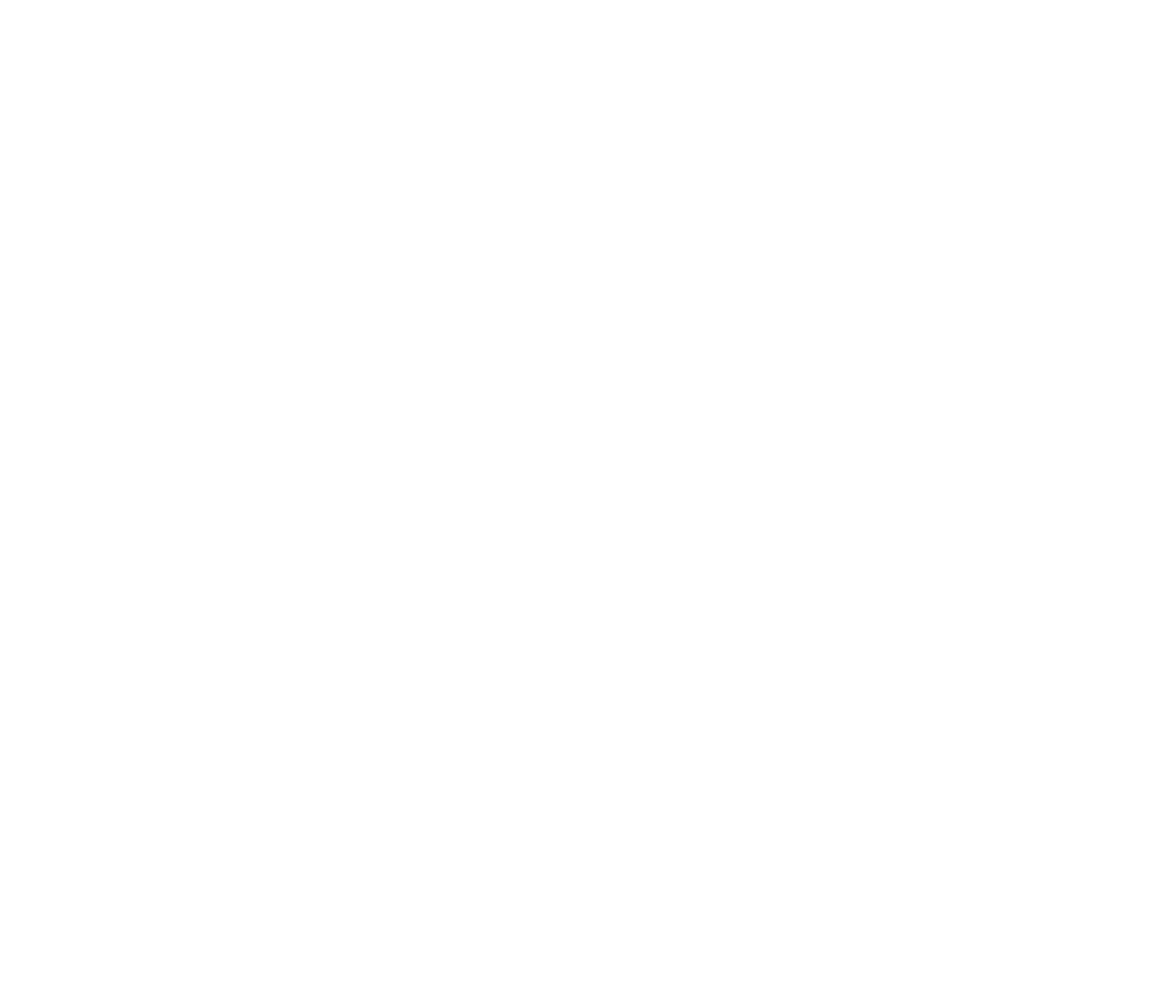
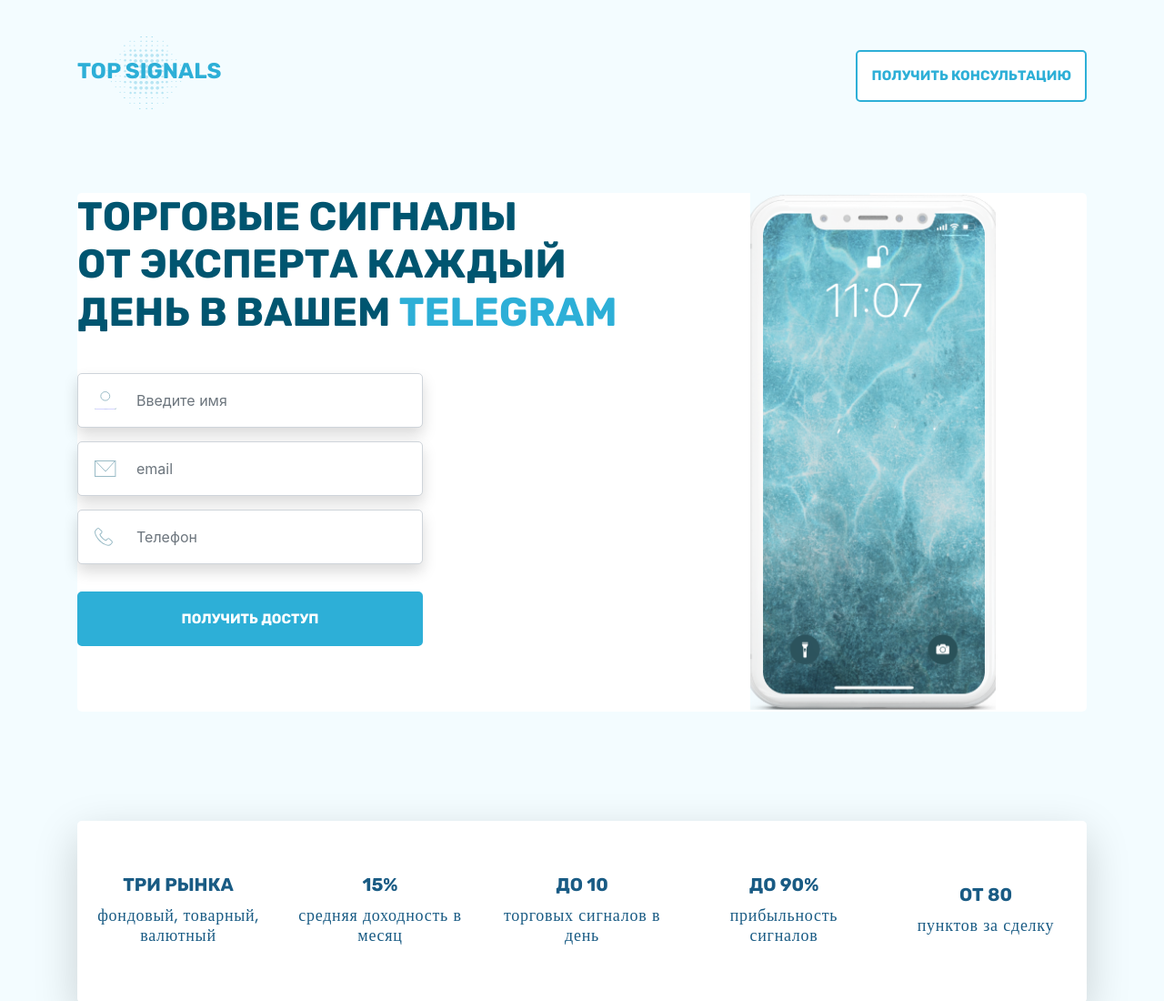
Before and after one commit to AndreyPrudnikoff/testLanding, a website: page index.html in a window 1280 px wide. Shown: the top 1100 px of the page at 91% size. Before the commit the page ends 800 px from the top, so only its background shows below. Drawn offline with nearby package versions, Linux system fonts and the light colour scheme.

Commit message:
version 1.1

```diff
--- /dev/null
+++ b/gulpfile.js
@@ -0,0 +1,26 @@
+const gulp = require('gulp');
+const browserSync = require('browser-sync').create();
+const reload = browserSync.reload;
+const scss = require('gulp-sass');
+const cleanCss = require('gulp-clean-css');
+const rename = require('gulp-rename');
+
+gulp.task('compile-scss', () => {
+    return gulp.src('./styles/*.scss')
+        .pipe(scss())
+        .pipe(cleanCss())
+        .pipe(rename('style.css'))
+        .pipe(gulp.dest('./styles/'));
+});
+
+gulp.task('watcher', function () {
+    browserSync.init({
+        server: {
+            baseDir: "./"
+        }
+    });
+
+    gulp.watch("*.html").on("change", reload);
+    gulp.watch("./styles/*.scss").on("change", reload);
+    gulp.watch('./styles/*.scss', gulp.series('compile-scss'), reload);
+});
--- a/index.html
+++ b/index.html
@@ -2,10 +2,86 @@
 <html lang="en">
 <head>
     <meta charset="UTF-8">
-    <title>Title</title>
-    <link rel="stylesheet" href="style.css">
+    <title>Landing</title>
+    <link rel="stylesheet" href="https://stackpath.bootstrapcdn.com/bootstrap/4.5.2/css/bootstrap.min.css">
+    <link rel="stylesheet" href="styles/style.css">
+    <link href="https://fonts.googleapis.com/css2?family=Rubik:wght@700&display=swap" rel="stylesheet">
+    <link href="https://fonts.googleapis.com/css2?family=Poppins&display=swap" rel="stylesheet">
 </head>
 <body>
+<header class="container d-flex justify-content-between">
+    <div class="wrap_logo d-flex">
+        <img src="./img/bg_logo.png" alt="logo">
+        <a href="#" class="logo_header">top signals</a>
+    </div>
+    <button class="btn">получить консультацию</button>
+</header>
+<main class="container">
+    <section class="d-flex justify-content-between">
+    <div class="wrap_content">
+        <h1>ТОРГОВЫЕ СИГНАЛЫ <br> ОТ ЭКСПЕРТА КАЖДЫЙ <br> ДЕНЬ В ВАШЕМ <a href="#">TELEGRAM</a></h1>
+        <form>
+            <input class="user form-control shadow" type="text" placeholder="Введите имя">
+            <input class="email form-control shadow" type="email" placeholder="email">
+            <input class="tel form-control shadow" type="tel" placeholder="Телефон">
+            <button class="btn">получить ДОСТУП</button>
+        </form>
+    </div>
+    <div class="main_bg"></div>
+    </section>
+    <section class="profit shadow-lg d-flex justify-content-around">
+        <div>
+            <h2>три рынка</h2>
+            <h3>фондовый, товарный, валютный</h3>
+        </div>
+        <div>
+            <h2>15%</h2>
+            <h3>средняя доходность в месяц</h3>
+        </div>
+        <div>
+            <h2>до 10</h2>
+            <h3>торговых сигналов в день</h3>
+        </div>
+        <div>
+            <h2>до 90%</h2>
+            <h3>прибыльность сигналов</h3>
+        </div>
+        <div>
+            <h2>от 80</h2>
+            <h3>пунктов за сделку</h3>
+        </div>
+    </section>
+    <section class="last">
+        <h2>КАК НАЧАТЬ ЗАРАБАТЫВАТЬ НА СИГНАЛАХ</h2>
+        <div class="wrap_grid">
+            <div class="shadow">
+                <h2>Кто разработчик?</h2>
+                <h3>Торговые сигналы базируются
+                    на стратегиях, которые разрабатывают управляющие активами
+                </h3>
+            </div>
+            <div class="shadow">
+                <h2>Как протестировать?</h2>
+                <h3>Убедиться в том, что торговые сигналы прибыльные, можно, протестировав роботов, которые их присылают</h3>
+            </div>
+            <div class="shadow">
+                <h2>Как это работает?</h2>
+                <h3>Торговые сигналы будут приходить вам в Телеграм-канал, а вы будете открывать и закрывать сделки
+                    в телефоне</h3>
+            </div>
+            <div class="shadow">
+                <h2>Как снизить риски при торговле сигналами?</h2>
+                <h3>Сигналы можно протестировать
+                    на демо счете в течение недели, затем начать торговать минимальными объемами </h3>
+            </div>
+            <div>
+                <img src="./img/phone.png" alt="">
+            </div>
+        </div>
+    </section>
+</main>
+
+<script src="https://stackpath.bootstrapcdn.com/bootstrap/4.5.2/js/bootstrap.min.js"></script>
 <script src="script.js"></script>
 </body>
 </html>
--- a/style.scss
+++ /dev/null
@@ -1,8 +0,0 @@
-body, html {
-  box-sizing: border-box;
-}
-*, *:after, *:before {
-  box-sizing: inherit;
-  margin: 0;
-  padding: 0;
-}
--- /dev/null
+++ b/styles/style.scss
@@ -0,0 +1,213 @@
+$bg_color: #F3FCFF;
+$primary-color: #005570;
+$secondary-color: #2DAFD7;
+
+
+body, html {
+  box-sizing: border-box;
+  padding-top: 20px;
+}
+
+body {
+  background-color: $bg_color;
+
+}
+
+*, *:after, *:before {
+  box-sizing: inherit;
+}
+
+a, button {
+  text-transform: uppercase;
+  font-family: Rubik;
+  font-style: normal;
+  font-weight: bold;
+}
+
+a:hover {
+  text-decoration: none;
+}
+
+h1 {
+  font-family: 'Rubik', sans-serif;
+  font-weight: bold;
+  font-size: 44px;
+  color: $primary-color;
+  margin-bottom: 40px;
+  a {
+    color: $secondary-color;
+  }
+
+  a:hover {
+    color: $secondary-color;
+  }
+}
+
+header.container {
+  margin-bottom: 100px;
+}
+
+header, main > form {
+  .btn {
+    background-color: #fff;
+    color: $secondary-color;
+    border: 2px solid #2DAFD7;
+    border-radius: 5px;
+    margin-top: 1em;
+    line-height: 150%;
+    font-size: 15px;
+    padding: 15px;
+    transition: color .5s, background-color .5s;
+  }
+
+  .btn:hover {
+    background-color: $secondary-color;
+    color: #fff;
+  }
+  .btn:active {
+    transform: scale(0.98);
+  }
+}
+
+.wrap_logo {
+  position: relative;
+
+  img {
+    position: absolute;
+    top: 0;
+    left: 2em;
+  }
+
+  .logo_header {
+    margin-top: 1em;
+    font-size: 24px;
+    line-height: 28px;
+    color: $secondary-color;
+  }
+}
+
+section {
+  margin-bottom: 120px;
+  background-color: #fff;
+  border-radius: 5px;
+  div {
+    h2 {
+      font-family: Rubik;
+      font-style: normal;
+      font-weight: bold;
+      font-size: 20px;
+      line-height: 150%;
+      text-align: center;
+      text-transform: uppercase;
+      color: #195B84;
+    }
+    h3 {
+      font-family: Poppins;
+      font-style: normal;
+      font-weight: normal;
+      font-size: 18px;
+      line-height: 122.6%;
+      text-align: center;
+      letter-spacing: 0.04em;
+      color: #195B84;
+    }
+  }
+  .main_bg {
+    width: 270px;
+    height: 570px;
+    background: url(/img/phone.png);
+    background-repeat: no-repeat;
+    background-size: cover;
+    background-position: center;
+    margin-right: 100px;
+  }
+  form {
+    .btn {
+      background-color: $secondary-color;
+      color: #fff;
+      border: 2px solid $secondary-color;
+      border-radius: 5px;
+      margin-top: 1em;
+      line-height: 150%;
+      font-size: 15px;
+      padding: 15px;
+    }
+
+    .btn:hover {
+      background-color: #fff;
+      color: $secondary-color;
+    }
+  }
+
+  .form-control, .btn {
+    width: 380px;
+    height: 60px;
+    margin-bottom: 15px;
+    border-radius: 5px;
+    padding-left: 4em;
+  }
+  .tel {
+    background-image: url("/img/phone_icon.svg");
+    background-repeat: no-repeat;
+    background-position: 5% 50%;
+  }
+  .email {
+    background-image: url("/img/icons_mail.svg");
+    background-repeat: no-repeat;
+    background-position: 5% 50%;
+  }
+  .user {
+    background-image: url("/img/icon_user.svg");
+    background-repeat: no-repeat;
+    background-position: 5% 50%;
+  }
+
+}
+.profit {
+  height: 200px;
+  align-items: center;
+  div {
+    width: 186px;
+  }
+}
+.last {
+  h2 {
+    font-family: Rubik;
+    font-style: normal;
+    font-weight: bold;
+    font-size: 36px;
+    line-height: 122.6%;
+    text-align: center;
+    letter-spacing: 0.04em;
+    color: #195B84;
+  }
+  div {
+    max-width: 388px;
+    background-color: #F4F9FF;
+    padding: 15px;
+    border-radius: 5px;
+    display: grid;
+    gap: 20px;
+    h2 {
+      font-family: Poppins;
+      font-style: normal;
+      font-weight: bold;
+      font-size: 20px;
+      line-height: 122.6%;
+      text-align: center;
+      letter-spacing: 0.04em;
+      color: #2DAFD7;
+      text-align: left;
+    }
+    h3 {
+      font-family: Poppins;
+      font-style: normal;
+      font-weight: normal;
+      font-size: 18px;
+      line-height: 122.6%;
+      letter-spacing: 0.04em;
+      color: #195B84;
+      text-align: left;
+    }
+  }
+}
```
Also changed, not shown: package.json (added, +31 -0 lines), img/bg_logo.png (added), img/icon_user.svg (added), img/icons_mail.svg (added), img/phone.png (added), img/phone_icon.svg (added), img/telegram.png (added), style.css (deleted), styles/style.css (added), 4 other files.
